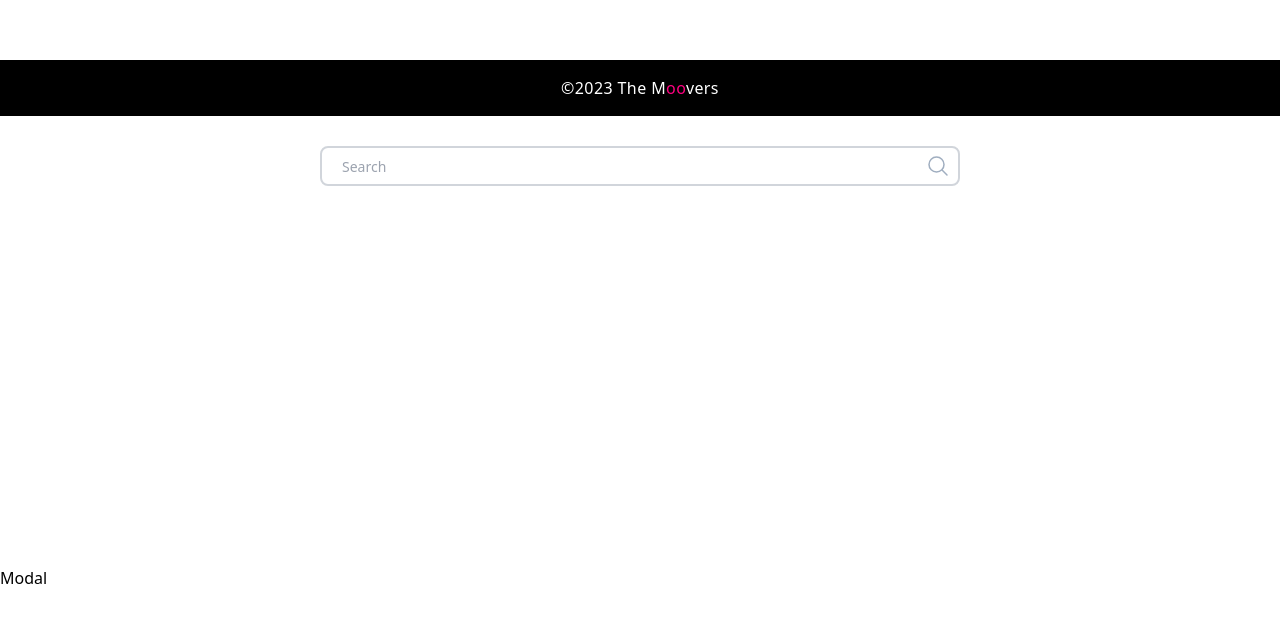
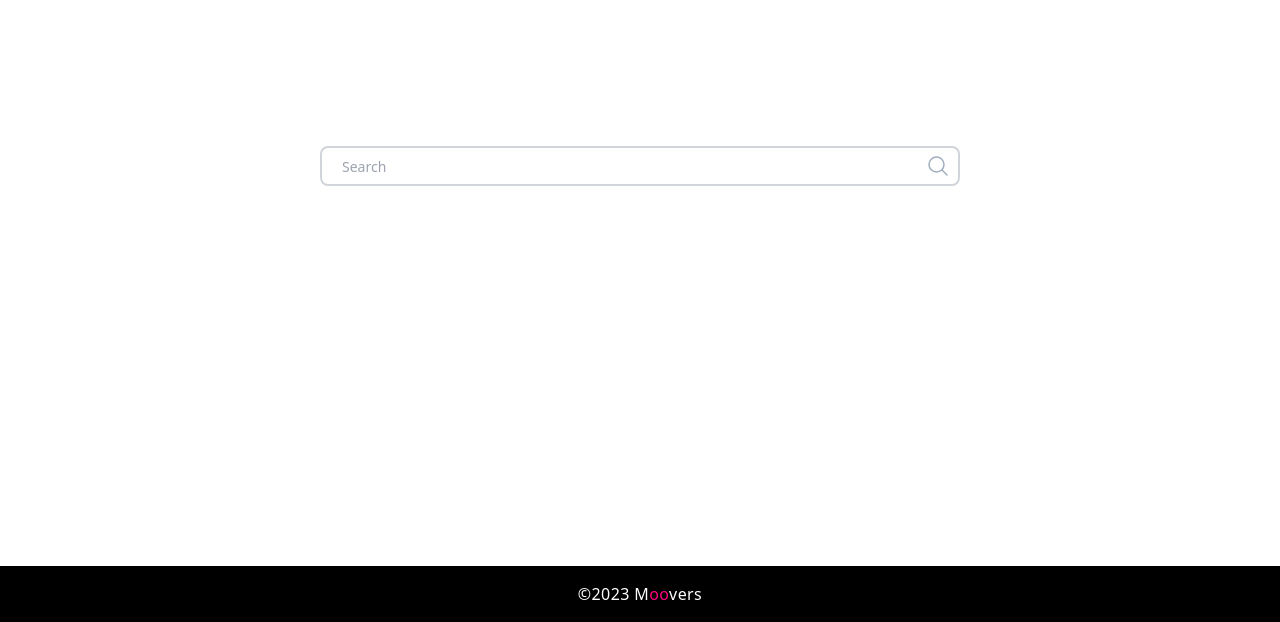
Before and after one commit to lexach91/team9-Jan2023-CI-hackathon, a plain HTML site: page index.html in a window 1280 px wide. Shown: the part 684-1306 px from the top of the page. Before the commit the page ends 1274 px from the top, so only its background shows below. Drawn offline with nearby package versions, Linux system fonts and the light colour scheme.

Commit message:
Connect modal to nav and fix footer

```diff
--- a/index.html
+++ b/index.html
@@ -39,7 +39,7 @@
         <a href="#" class="menu-item px-3 py-3">Home</a>
         <a href="#search" class="menu-item px-3 py-3">Search</a>
         <a href="#about-us" class="menu-item px-3 py-3">About Us</a>
-        <a href="#how-it-works" class="menu-item px-3 py-3">How It Works</a>
+        <a href="#" id="myBtn" class="menu-item px-3 py-3">How It Works</a>
       </ul>
     </nav>
     <div id="hero">
@@ -90,7 +90,7 @@
     </div>
 
     <!-- Modal starts here -->
-    <button id="myBtn">Modal</button>
+    <!-- <button id="myBtn">Modal</button> -->
 
     <div
       id="myModal"
@@ -125,9 +125,9 @@
     </div>
     <!--end of modal  -->
     <footer class="text-center h-full">
-      <div class="absolute inset-x-0 bottom-0 bg-black text-white">
+      <div class="inset-x-0 bottom-0 bg-black text-white">
         <p class="p-4 tracking-wide">
-          &copy;<span id="copywright" class=""></span> The M<span
+          &copy;<span id="copywright" class=""></span> M<span
             class="text-[#ff0080] tracking-wide"
             >oo</span
           >vers
```
